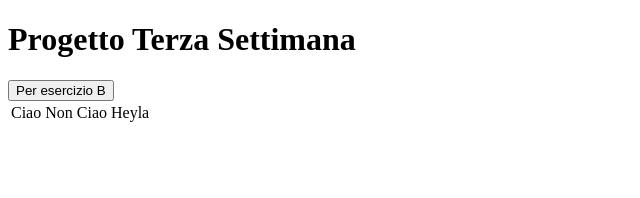
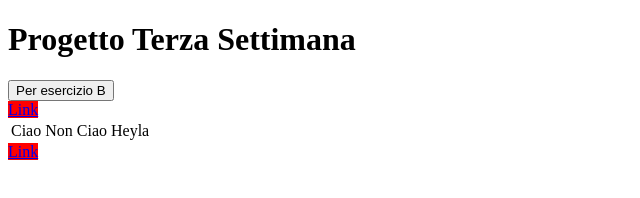
Before and after one commit to OneZ3ro/Progetto_terza_settimana, a plain HTML site: page index.html in a window 1280 px wide. Shown: the whole page, without its empty margins (0-640 px from the left). Drawn offline with Linux system fonts and the light colour scheme.

Commit message:
es23 done

```diff
--- a/index.html
+++ b/index.html
@@ -10,6 +10,7 @@
     <button id="esB">Per esercizio B</button>
     <div id="div_esB"></div>
     <div id="container">
+        <a href="#" target="_blank">Link</a>
         <table>
             <tr>
                 <td>Ciao</td>
@@ -17,6 +18,7 @@
                 <td>Heyla</td>
             </tr>
         </table>
+        <a href="#" target="_blank">Link</a>
     </div>
 
     <script src="script.js"></script>
--- a/script.js
+++ b/script.js
@@ -685,6 +685,12 @@ for (let i = 0; i < td.length; i++) {
   Scrivi una funzione per aggiungere un background di colore rosso a ogni link all'interno della pagina.
 */
 
+console.log("--------------- Esercizio 23 ---------------\nDone");
+const a = document.querySelectorAll("a");
+for (let i = 0; i < a.length; i++) {
+  a[i].style.backgroundColor = "red";
+}
+
 //______________________________________________________________________________________________
 
 /* ESERCIZIO 24
```
